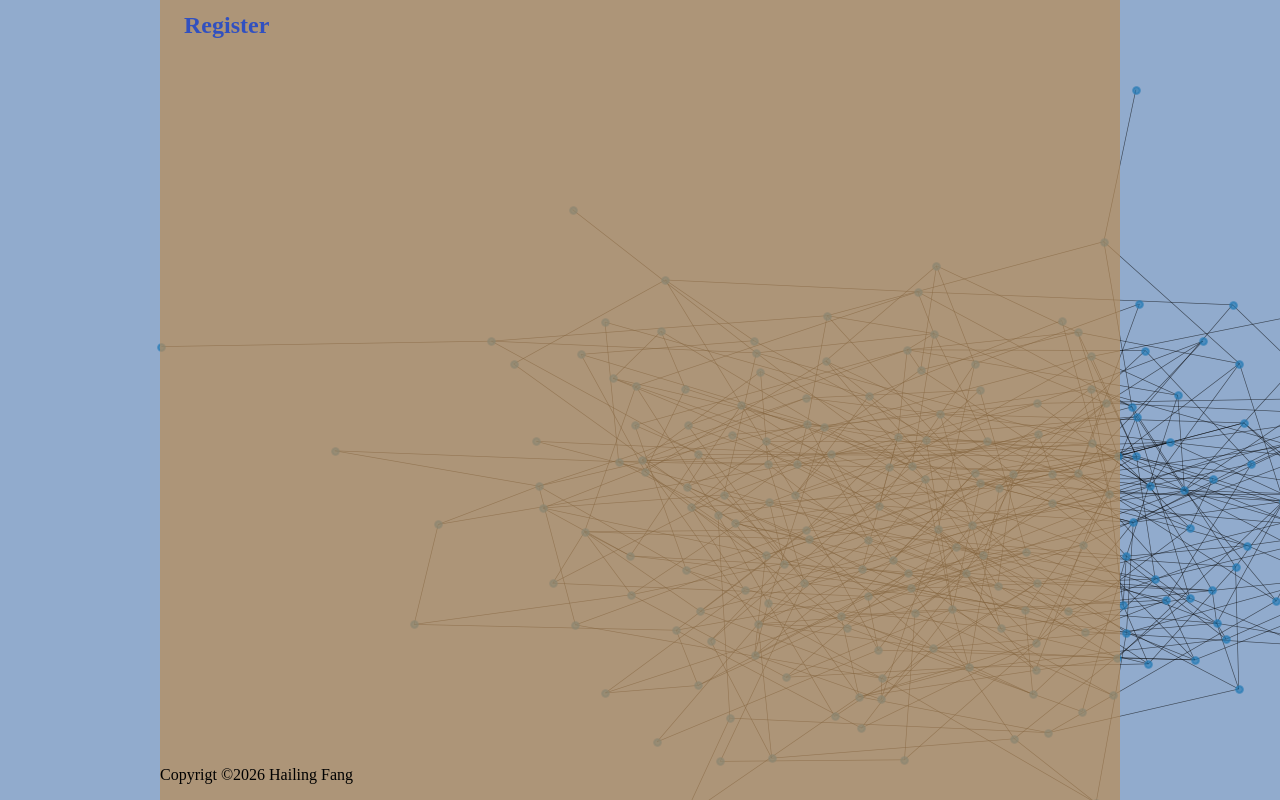
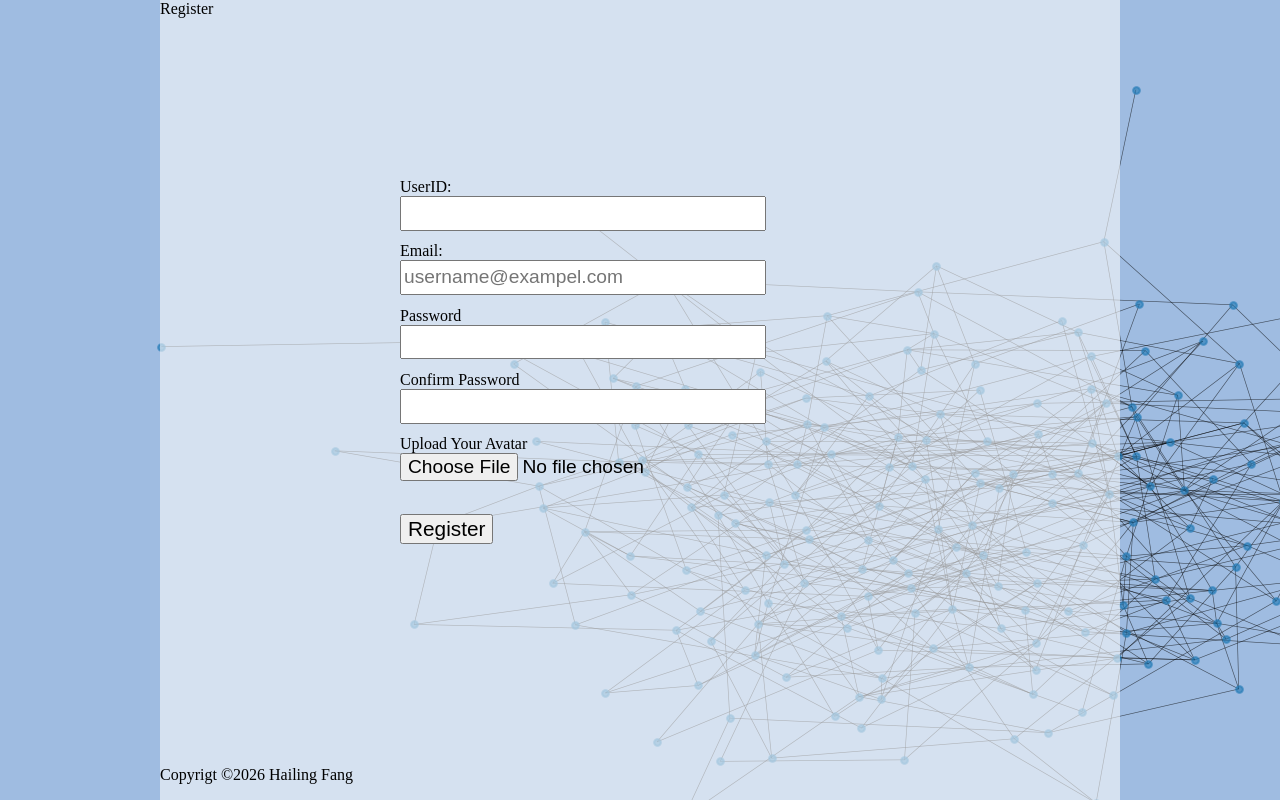
Before and after one commit to hailingfang/project-102, a Flask app: template templates/register.html in a window 1280 px wide. Run offline with Flask 3, Linux system fonts and the light colour scheme; the template is opened without the code that fills it, so the values that code supplies are empty.

Commit message:
new progress

```diff
--- a/app.py
+++ b/app.py
@@ -1,17 +1,43 @@
+#!/usr/bin/env python3
+
+import os
+import uuid
 import flask
 
 app = flask.Flask(__name__)
 
-@app.route("/")
+@app.route("/", methods=["GET", "POST"])
 def index():
-    return flask.render_template("index.html")
+    if flask.request.method == "GET":
+        return flask.render_template("index.html")
+    elif flask.request.method == "POST":
+        pass
+    else:
+        pass
 
 
-@app.route("/login.html")
+@app.route("/login", methods=["GET", "POST"])
 def login():
-    return flask.render_template("login.html")
+    if flask.request.method == "GET":
+        return flask.render_template("login.html")
+    elif flask.request.method == "POST":
+        return flask.render_template("login-successfully.html")
 
+@app.route("/register", methods=["GET", "POST"])
+def register():
+    if flask.request.method == "GET":
+        return flask.render_template("register.html")
+    elif flask.request.method == "POST":
+        userid = flask.request.form["userid"]
+        if not os.path.exists(f"users/{userid}"):
+            os.mkdir(f"users/{userid}")
+        file_uploaded = flask.request.files["avatar"]
+        file_uploaded.save(f"users/{userid}/avatar.png")
+        return flask.render_template("register-successfully.html")
 
-@app.route("/register.html")
-def register():
-    return flask.render_template("register.html")
+@app.route("/users/<userid>", methods=["GET"])
+def avatar(userid):
+    return flask.send_from_directory(f"users/{userid}/", flask.request.args.get("avatar", ""))
+
+if __name__ == "__main__":
+    app.run(host="127.0.0.1", port="5000", debug=True)
--- a/static/css/base.css
+++ b/static/css/base.css
@@ -1,24 +1,8 @@
-html,
-body,
-main,
-p,
-a {
-    padding: 0;
-    border: 0;
-    margin: 0;
-}
-
-a {
-    text-decoration: none;
-}
-
-
 body {
 
     background-image: url(../imgs/social_network_background.png);
     background-repeat: no-repeat;
-    z-index: -1;
-    background-color: rgba(36, 88, 156, 0.5);
+    background-color: rgba(64, 122, 197, 0.5);
     display: flex;
     flex-direction: column;
 }
@@ -28,7 +12,7 @@ main {
     flex: 1 1 auto;
     width: 60em;
     margin: 0px auto;
-    background-color: rgba(186, 140, 84, 0.7);
+    background-color: rgba(250, 250, 250, 0.6);
 }
 
 footer {
--- a/static/css/index.css
+++ b/static/css/index.css
@@ -14,10 +14,14 @@
     padding: .5em 0em .5em 1em;
 }
 
-button {
-    display: block;
+.login-register-box a {
+    color: black;
     font-size: 1.7em;
+    text-align: center;
+    background-color: aliceblue;
     width: 8em;
     padding: .2em 1em;
+    border: 1px solid gray;
+    border-radius: 5px;
     margin: 1em;
 }
--- /dev/null
+++ b/static/css/initiate.css
@@ -0,0 +1,13 @@
+html,
+body,
+main,
+p,
+a {
+    padding: 0;
+    border: 0;
+    margin: 0;
+}
+
+a {
+    text-decoration: none;
+}
--- /dev/null
+++ b/static/css/register.css
@@ -0,0 +1,24 @@
+head {
+    margin-bottom: 3em;
+}
+
+form {
+    width: 30em;
+    margin: 10em auto;
+}
+
+label {
+    display: block;
+}
+
+input {
+    font-size: 1.2em;
+    display: block;
+    line-height: 1.5em;
+    margin-bottom: .6em;
+}
+
+button {
+    margin: 1em 0em;
+    font-size: 1.3em;
+}
--- a/templates/base.html
+++ b/templates/base.html
@@ -1,6 +1,7 @@
 <!DOCTYPE html>
 <html>
     <head>
+        <link rel="stylesheet" href="static/css/initiate.css">
         <link rel="stylesheet" href="static/css/base.css">
         {% block block_head %}{% endblock %}
     </head>
--- a/templates/index.html
+++ b/templates/index.html
@@ -8,8 +8,9 @@
 
             <p class="welcome">Welcome</p>
             <div class="login-register-box">
-                <a href="login.html"><button type="button" name="login-button">Login</button></a>
-                <a href="register.html"><button type="button" name="register-button">Register</button></a>
+                <a href="login">Login</a>
+                <p>or</p>
+                <a href="register">Register</a>
             </div>
             <footer>Copyrigt &copy;2026 Hailing Fang</footer>
 
--- a/templates/register.html
+++ b/templates/register.html
@@ -1,12 +1,37 @@
 {% extends "base.html" %}
 
 {% block block_head -%}
-        <link rel="stylesheet" href="static/css/index.css">
+        <link rel="stylesheet" href="static/css/register.css">
 {%- endblock %}
 
 {% block block_main -%}
 
-            <p class="welcome">Register</p>
+            <head>Register</head>
+            <form action="/register" method="post" name="register" class="register-data" enctype="multipart/form-data">
+                <div>
+                    <label for="userid">UserID:</label>
+                    <input type="text" name="userid" id="userid" size="30" min="3" max="16" required>
+                </div>
+                <div>
+                    <label for="email">Email:</label>
+                    <input type="email" name="email" id="email" placeholder="username@exampel.com" size="30" required>
+                </div>
+                <div>
+                    <label for="password">Password</label>
+                    <input type="password" name="password" id="password" size="30" min="9" max="32" required>
+                </div>
+                <div>
+                    <label for="password-confirm">Confirm Password</label>
+                    <input type="password" name="password-confirm" id="password-confirm" size="30" min="9" max="32" required>
+                </div>
+
+                <div>
+                    <label for="avatar">Upload Your Avatar</label>
+                    <input type="file" name="avatar" id="avatar" accept=".png, .jpeg, .jpg">
+                </div>
+                <button type="submit" name="register-button" value="register">Register</button>
+            </form>
+
             <footer>Copyrigt &copy;2026 Hailing Fang</footer>
 
 {%- endblock %}
--- /dev/null
+++ b/templates/website-name.txt
@@ -0,0 +1,3 @@
+碗豆园
+两颗豌豆
+孟德尔的豌豆
```
Also changed, not shown: templates/login-successfully.html (added, +15 -0 lines), templates/login.html (+3 -6 lines), templates/register-successfully.html (added, +17 -0 lines), templates/user.html (added, +12 -0 lines), static/css/user.css (added).
